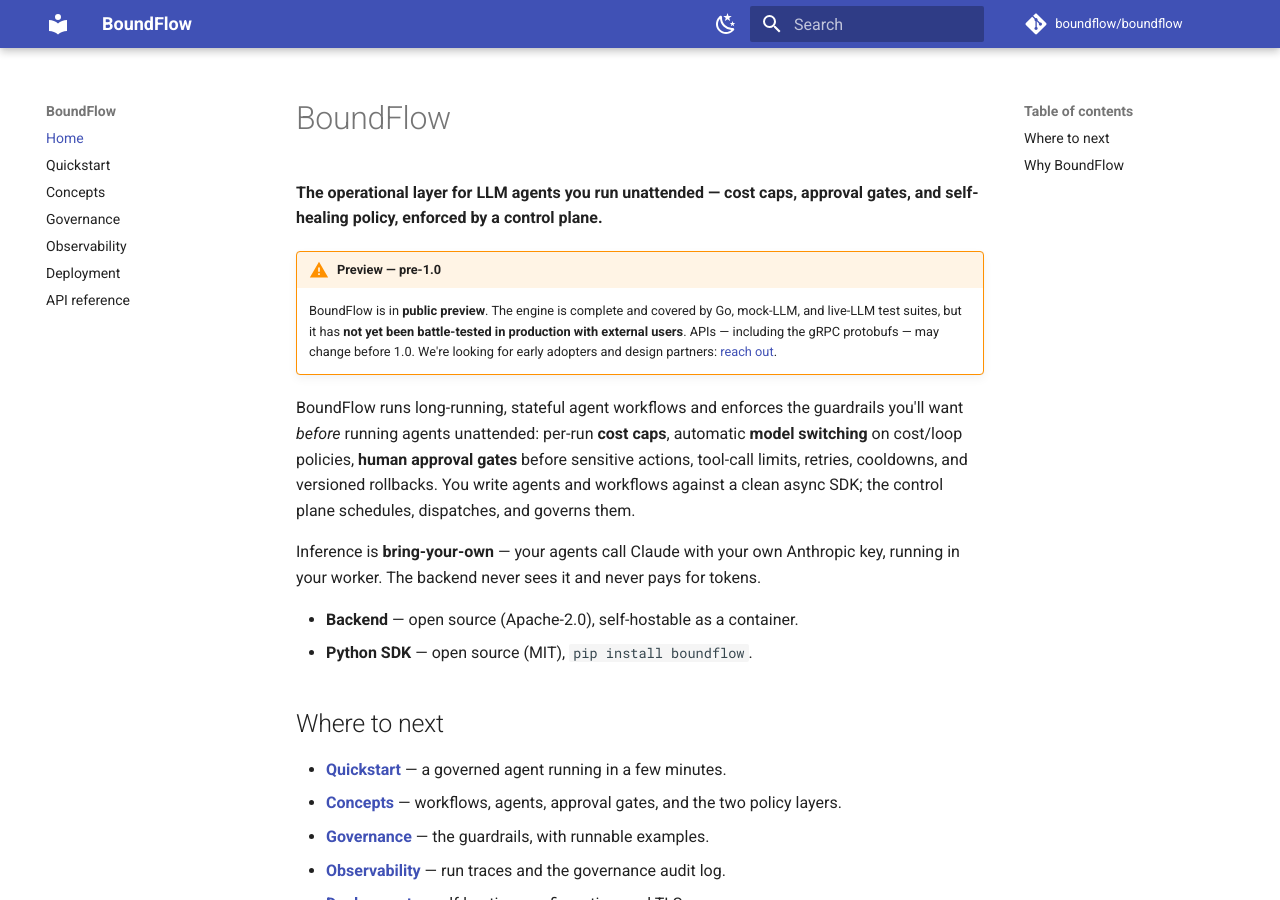
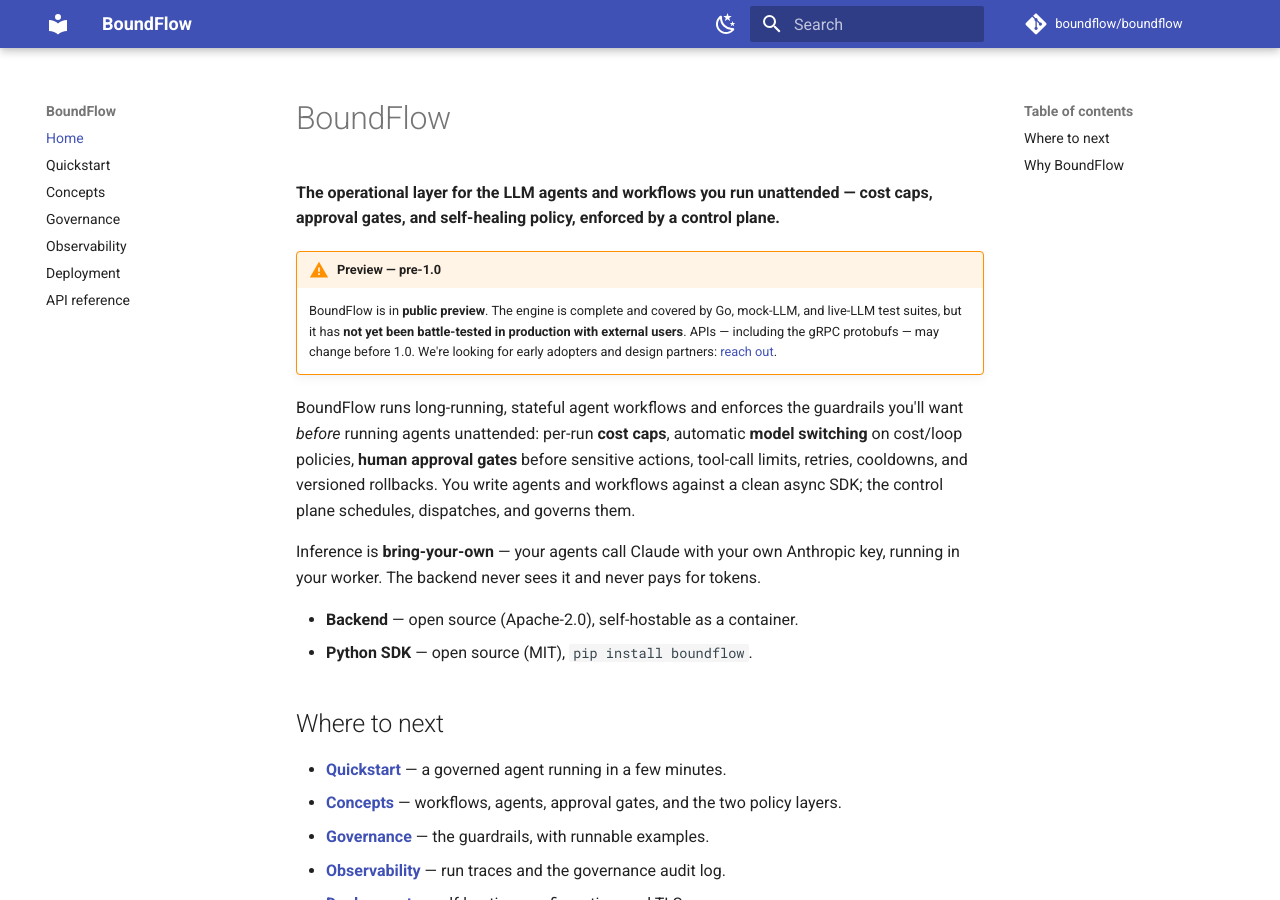
Before and after one commit to boundflow/boundflow, an MkDocs documentation site: the page built from docs/index.md, in a window 1280 px wide and 900 px high. Built offline with MkDocs 1.6.1 and Material for MkDocs 9.7.7, drawn with Linux system fonts in a browser that asks for light colours; comment, search, counter and statistics services are not loaded.

Commit message:
readme: two-altitude intervention lede (agent + workflow), add workflows to tagline

```diff
--- a/docs/index.md
+++ b/docs/index.md
@@ -1,6 +1,6 @@
 # BoundFlow
 
-**The operational layer for LLM agents you run unattended — cost caps, approval gates, and self-healing policy, enforced by a control plane.**
+**The operational layer for the LLM agents and workflows you run unattended — cost caps, approval gates, and self-healing policy, enforced by a control plane.**
 
 !!! warning "Preview — pre-1.0"
     BoundFlow is in **public preview**. The engine is complete and covered by Go,
--- a/mkdocs.yml
+++ b/mkdocs.yml
@@ -1,5 +1,5 @@
 site_name: BoundFlow
-site_description: The operational layer for LLM agents you run unattended — cost caps, approval gates, and self-healing policy, enforced by a control plane.
+site_description: The operational layer for the LLM agents and workflows you run unattended — cost caps, approval gates, and self-healing policy, enforced by a control plane.
 site_url: https://docs.boundflow.dev
 repo_url: https://github.com/boundflow/boundflow
 repo_name: boundflow/boundflow
```
Also changed, not shown: README.md (+15 -5 lines).
